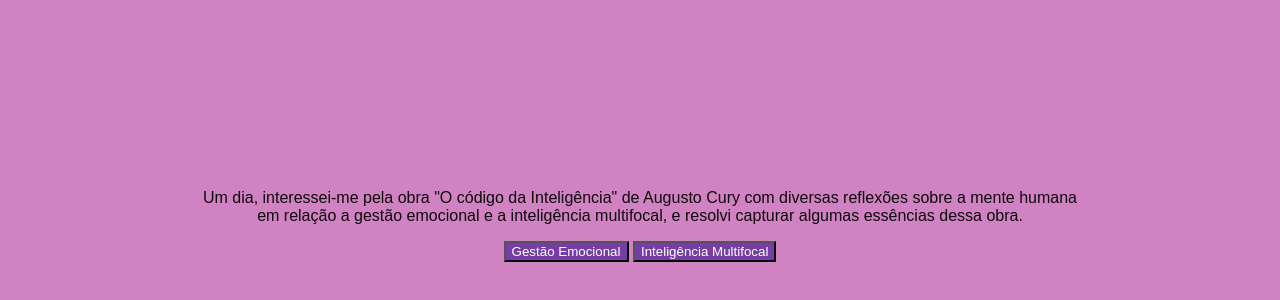
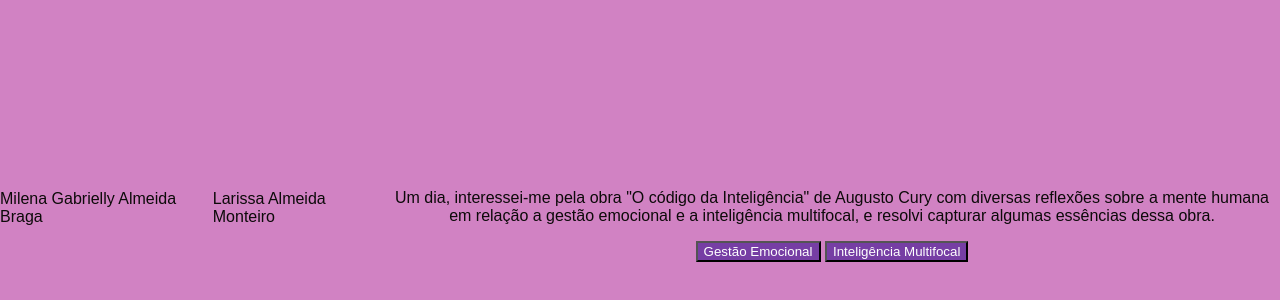
Before and after one commit to milenaalmeida1507/Sal-o-De-Beleza, a plain HTML site: page index.html in a window 1280 px wide. Shown: the part 92-392 px from the top of the page. Drawn offline with Linux system fonts and the light colour scheme; a web font is replaced by a local one.

Commit message:
Update index.html

```diff
--- a/index.html
+++ b/index.html
@@ -7,7 +7,9 @@
     <link rel="preconnect" href="https://fonts.googleapis.com">
     <link rel="preconnect" href="https://fonts.gstatic.com" crossorigin>
     <link href="https://fonts.googleapis.com/css2?family=Bai+Jamjuree:ital,wght@0,200;0,300;0,400;0,500;0,600;0,700;1,200;1,300;1,400;1,500;1,600;1,700&display=swap" rel="stylesheet">
-    <title>Em busca da cidade perdida</title>
+    <title>Salao De Beleza</title>
+    <p>Milena Gabrielly Almeida Braga</p>
+    <p>Larissa Almeida Monteiro</p>
 </head>
 <body>
     <main>
```
